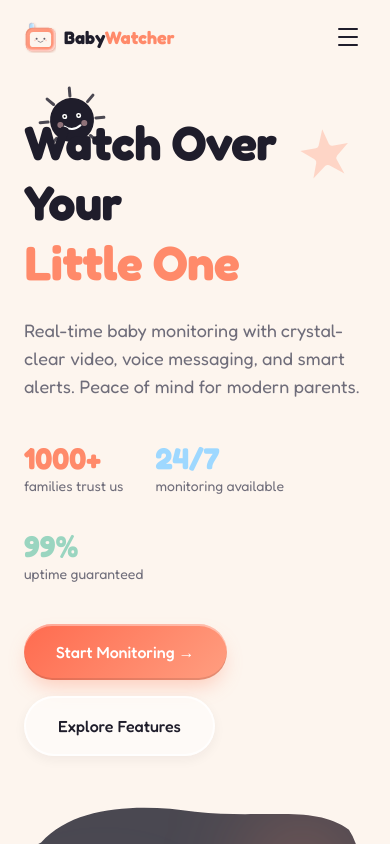
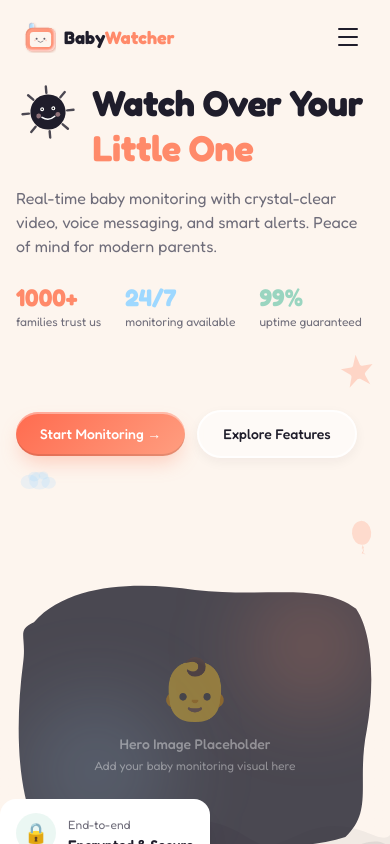
Before and after one commit to vvictort/htc-2026, a React (Vite) app in the folder frontend/: page / in a window 390 px wide. Shown: the top 844 px of the page. Built offline with nearby package versions, Linux system fonts and the light colour scheme.

Commit message:
Attempt to fix responsive home page components

```diff
--- a/frontend/src/components/landing/Hero.tsx
+++ b/frontend/src/components/landing/Hero.tsx
@@ -21,9 +21,9 @@ export default function Hero() {
   };
 
   return (
-    <section className="relative min-h-[90vh] overflow-hidden pt-28 pb-16 bg-linear-to-b from-soft-yellow/40 via-soft-yellow/20 to-warm-white">
+    <section className="relative min-h-[85vh] sm:min-h-[90vh] overflow-hidden pt-20 sm:pt-24 md:pt-28 pb-12 sm:pb-16 bg-linear-to-b from-soft-yellow/40 via-soft-yellow/20 to-warm-white">
       {/* Decorative curved shapes at bottom */}
-      <div className="absolute bottom-0 left-0 right-0 h-48 pointer-events-none">
+      <div className="absolute bottom-0 left-0 right-0 h-32 sm:h-40 md:h-48 pointer-events-none">
         <svg viewBox="0 0 1440 200" className="w-full h-full" preserveAspectRatio="none">
           <path
             d="M0,100 C300,180 600,20 900,100 C1200,180 1350,80 1440,120 L1440,200 L0,200 Z"
@@ -36,9 +36,15 @@ export default function Hero() {
         </svg>
       </div>
 
-      {/* Sun Icon - floating */}
+      <div className="max-w-7xl mx-auto px-4 sm:px-6 lg:px-8 relative z-10">
+        <div className="grid lg:grid-cols-2 gap-8 md:gap-12 items-center">
+          {/* Left - Content */}
+          <div className="flex flex-col gap-4 sm:gap-6">
+            {/* Sun Icon and Heading - Side by Side */}
+            <div className="flex items-start gap-3 sm:gap-4 md:gap-6">
+              {/* Sun Icon */}
               <motion.div
-        className="absolute top-20 left-8 md:left-16 w-20 h-20 md:w-28 md:h-28 pointer-events-none"
+                className="flex-shrink-0 w-16 h-16 sm:w-20 sm:h-20 md:w-24 md:h-24 lg:w-28 lg:h-28"
                 initial={{ opacity: 0, scale: 0.5 }}
                 animate={{
                   opacity: 1,
@@ -54,9 +60,43 @@ export default function Hero() {
                 <BabySun className="w-full h-full text-soft-yellow" />
               </motion.div>
 
-      {/* Other scattered icons */}
+              {/* Heading */}
+              <motion.h1
+                initial={{ opacity: 0, y: 20 }}
+                animate={{ opacity: 1, y: 0 }}
+                transition={{ duration: 0.6, ease: easeOut }}
+                className="flex-1 text-4xl sm:text-5xl md:text-6xl font-black leading-tight">
+                Watch Over Your
+                <br />
+                <span className="text-coral">Little One</span>
+              </motion.h1>
+            </div>
+
+            <motion.p
+              initial={{ opacity: 0, y: 20 }}
+              animate={{ opacity: 1, y: 0 }}
+              transition={{ duration: 0.6, delay: 0.1, ease: easeOut }}
+              className="text-base sm:text-lg text-mid-gray max-w-lg">
+              Real-time baby monitoring with crystal-clear video, voice messaging, and smart alerts. Peace of mind for
+              modern parents.
+            </motion.p>
+
+            {/* Stats Row */}
             <motion.div
-        className="absolute top-32 right-10 w-12 h-12 pointer-events-none"
+              initial={{ opacity: 0, y: 20 }}
+              animate={{ opacity: 1, y: 0 }}
+              transition={{ duration: 0.6, delay: 0.2, ease: easeOut }}
+              className="flex flex-wrap items-center gap-6 sm:gap-8 mt-2 sm:mt-4">
+              {heroStats.map((stat, i) => (
+                <div key={i} className="flex flex-col">
+                  <span className={`text-2xl sm:text-3xl md:text-4xl font-black ${stat.color}`}>{stat.number}</span>
+                  <span className="text-xs sm:text-sm text-mid-gray">{stat.label}</span>
+                </div>
+              ))}
+
+              {/* Decorative icons inline with stats */}
+              <motion.div
+                className="w-8 h-8 sm:w-10 sm:h-10 md:w-12 md:h-12 ml-auto"
                 initial={{ opacity: 0 }}
                 animate={{
                   opacity: 1,
@@ -70,9 +110,27 @@ export default function Hero() {
                 }}>
                 <BabyStar className="w-full h-full text-coral/30" />
               </motion.div>
+            </motion.div>
 
+            {/* CTA */}
             <motion.div
-        className="absolute bottom-40 left-10 w-16 h-10 pointer-events-none"
+              initial={{ opacity: 0, y: 20 }}
+              animate={{ opacity: 1, y: 0 }}
+              transition={{ duration: 0.6, delay: 0.3, ease: easeOut }}
+              className="flex flex-wrap items-center gap-3 sm:gap-4 mt-2 sm:mt-4">
+              <Link
+                to="/monitor"
+                onClick={handleStartMonitoring}
+                className="btn-primary no-underline text-sm sm:text-base px-6 sm:px-8 py-3 sm:py-4 inline-block">
+                Start Monitoring →
+              </Link>
+              <a href="#features" className="btn-secondary no-underline text-sm sm:text-base px-6 sm:px-8 py-3 sm:py-4">
+                Explore Features
+              </a>
+
+              {/* Decorative cloud icon */}
+              <motion.div
+                className="w-10 h-6 sm:w-12 sm:h-8 md:w-14 md:h-9"
                 initial={{ opacity: 0 }}
                 animate={{
                   opacity: 1,
@@ -86,9 +144,18 @@ export default function Hero() {
                 }}>
                 <BabyCloud className="w-full h-full text-soft-blue/20" />
               </motion.div>
+            </motion.div>
+          </div>
 
+          {/* Right - Placeholder Image Area with organic wavy edge */}
           <motion.div
-        className="absolute bottom-32 right-20 w-8 h-12 pointer-events-none"
+            initial={{ opacity: 0, scale: 0.95 }}
+            animate={{ opacity: 1, scale: 1 }}
+            transition={{ duration: 0.7, delay: 0.2 }}
+            className="relative flex flex-col items-end gap-4">
+            {/* Decorative balloon icon at top */}
+            <motion.div
+              className="w-6 h-10 sm:w-7 sm:h-11 md:w-8 md:h-12"
               initial={{ opacity: 0 }}
               animate={{
                 opacity: 1,
@@ -103,69 +170,8 @@ export default function Hero() {
               <BabyBalloon className="w-full h-full text-coral/25" />
             </motion.div>
 
-      <div className="max-w-7xl mx-auto px-6 relative z-10">
-        <div className="grid lg:grid-cols-2 gap-12 items-center">
-          {/* Left - Content */}
-          <div className="flex flex-col gap-6">
-            <motion.h1
-              initial={{ opacity: 0, y: 20 }}
-              animate={{ opacity: 1, y: 0 }}
-              transition={{ duration: 0.6, ease: easeOut }}
-              className="text-5xl md:text-6xl font-black leading-tight">
-              Watch Over Your
-              <br />
-              <span className="text-coral">Little One</span>
-            </motion.h1>
-
-            <motion.p
-              initial={{ opacity: 0, y: 20 }}
-              animate={{ opacity: 1, y: 0 }}
-              transition={{ duration: 0.6, delay: 0.1, ease: easeOut }}
-              className="text-lg text-mid-gray max-w-lg">
-              Real-time baby monitoring with crystal-clear video, voice messaging, and smart alerts. Peace of mind for
-              modern parents.
-            </motion.p>
-
-            {/* Stats Row */}
-            <motion.div
-              initial={{ opacity: 0, y: 20 }}
-              animate={{ opacity: 1, y: 0 }}
-              transition={{ duration: 0.6, delay: 0.2, ease: easeOut }}
-              className="flex flex-wrap gap-8 mt-4">
-              {heroStats.map((stat, i) => (
-                <div key={i} className="flex flex-col">
-                  <span className={`text-3xl md:text-4xl font-black ${stat.color}`}>{stat.number}</span>
-                  <span className="text-sm text-mid-gray">{stat.label}</span>
-                </div>
-              ))}
-            </motion.div>
-
-            {/* CTA */}
-            <motion.div
-              initial={{ opacity: 0, y: 20 }}
-              animate={{ opacity: 1, y: 0 }}
-              transition={{ duration: 0.6, delay: 0.3, ease: easeOut }}
-              className="flex flex-wrap gap-4 mt-4">
-              <Link
-                to="/monitor"
-                onClick={handleStartMonitoring}
-                className="btn-primary no-underline text-base px-8 py-4 inline-block">
-                Start Monitoring →
-              </Link>
-              <a href="#features" className="btn-secondary no-underline text-base px-8 py-4">
-                Explore Features
-              </a>
-            </motion.div>
-          </div>
-
-          {/* Right - Placeholder Image Area with organic wavy edge */}
-          <motion.div
-            initial={{ opacity: 0, scale: 0.95 }}
-            animate={{ opacity: 1, scale: 1 }}
-            transition={{ duration: 0.7, delay: 0.2 }}
-            className="relative">
             {/* Wavy/organic shape using SVG clip-path */}
-            <div className="relative">
+            <div className="relative w-full">
               <svg className="absolute inset-0 w-full h-full" viewBox="0 0 400 300" preserveAspectRatio="none">
                 <defs>
                   <clipPath id="heroImageClip" clipPathUnits="objectBoundingBox">
```
Also changed, not shown: 2 other files (tests, documents, lock files or other folders). Lines whose indentation alone changed are shown as unchanged.
